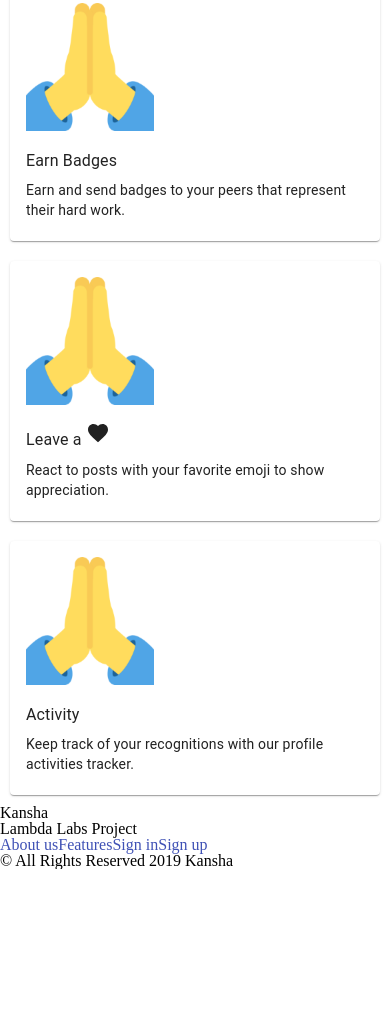
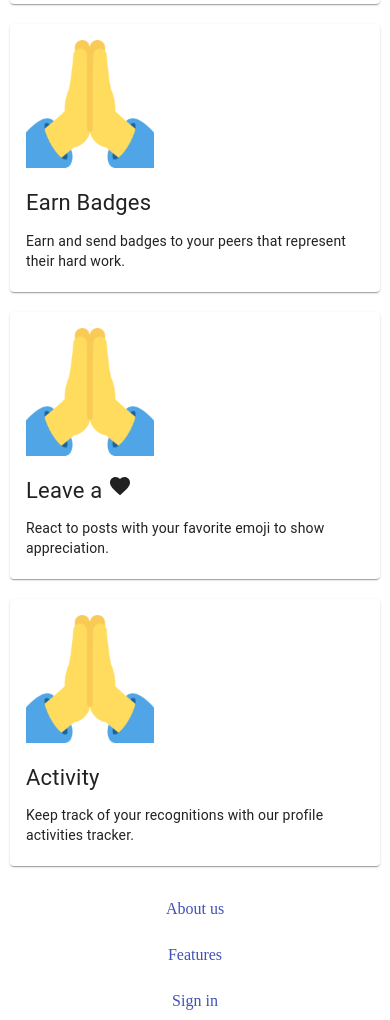
Before and after one commit to rleslie1015/kansha-fe, a React (Create React App) app in the folder react-app/: page / in a window 390 px wide. Shown: the part 1715-2735 px from the top of the page. Before the commit the page ends 2584 px from the top, so only its background shows below. Built offline with nearby package versions, Linux system fonts and the light colour scheme.

Commit message:
fully responsive!
Co-authored-by: AndrewGoenner <drewgoenner@gmail.com>

```diff
--- a/react-app/src/landing/Footer.js
+++ b/react-app/src/landing/Footer.js
@@ -4,7 +4,74 @@ import { Link } from '@material-ui/core';
 
 const useStyles = makeStyles(theme => ({
     root: {
+        fontSize: "16px",
+        [theme.breakpoints.down('sm')]: {
+            display: "flex",
+            flexDirection: "column-reverse",
+            justifyContent: "center",
+            alignItems: "center",
+          },
+          [theme.breakpoints.up('md')]: {
+            display: "flex",
+            flexDirection: "column-reverse",
+            justifyContent: "center",
+            alignItems: "center",
+          },
+          [theme.breakpoints.up('lg')]: {
+            display: "flex",
+            flexDirection: "row",
+            justifyContent: "space-between",
+            margin: "0 6%"
+        }
+    },
+    nav: {
+        [theme.breakpoints.down('sm')]: {
+            display: "flex",
+            flexDirection: "column",
+            justifyContent: "center",
+            alignItems: "center",
+            margin: "10px 0"
+          },
+          [theme.breakpoints.up('lg')]: {
+            display: "flex",
+            fontSize: "16px",
+            flexDirection: "column",
 
+        }
+    },
+    link: {
+        [theme.breakpoints.down('sm')]: {
+           margin: "15px 0"
+          },
+          [theme.breakpoints.up('lg')]: {
+            display: "flex",
+            fontSize: "16px",
+            margin: "6px 0",
+        }
+    },
+    kansha: {
+        [theme.breakpoints.down('sm')]: {
+            display: "none",
+          },
+          [theme.breakpoints.up('md')]: {
+            display: "none",
+        },
+        [theme.breakpoints.up('lg')]: {
+            display: "flex",
+            fontSize: "24px",
+            fontWeight: "600",
+            margin: "20px 0",
+        }
+    },
+    small: {
+        [theme.breakpoints.down('sm')]: {
+            marginTop: "15px",
+            textAlign: "center",
+          },
+          [theme.breakpoints.up('md')]: {
+            marginTop: "15px",
+            textAlign: "center",
+        },
     }
 }))
 
@@ -13,17 +80,19 @@ export default function Footer() {
 
     return(
         <>
-        <div>
-        <h4>Kansha</h4>
-        <h5>Lambda Labs Project</h5>
+        <div className={classes.root}>
+            <div>
+                <h4 className={classes.kansha}>Kansha</h4>
+                <h5 className={classes.order}>Lambda Labs Project</h5>
+            </div>
+            <div className={classes.nav}>
+                <Link className={classes.link} href = '#'>About us</Link>
+                <Link className={classes.link} href = '#'>Features</Link>
+                <Link className={classes.link} href = '#'>Sign in</Link>
+                <Link className={classes.link} href = '#'>Sign up</Link>
+            </div>
         </div>
-        <div>
-        <Link href = '#'>About us</Link>
-        <Link href = '#'>Features</Link>
-        <Link href = '#'>Sign in</Link>
-        <Link href = '#'>Sign up</Link>
-        </div>
-        <small>© All Rights Reserved 2019 Kansha</small>
-        </>
+            <small className={classes.small}>© All Rights Reserved 2019 Kansha</small>
+            </>
     )
 }
--- a/react-app/src/landing/Header.js
+++ b/react-app/src/landing/Header.js
@@ -55,9 +55,7 @@ const useStyles = makeStyles(theme => ({
       [theme.breakpoints.up('md')]: {
 
       },
-      [theme.breakpoints.up('lg')]: {
 
-      }
     },
     root: {
       padding: theme.spacing(1),
--- a/react-app/src/landing/Main.js
+++ b/react-app/src/landing/Main.js
@@ -9,13 +9,16 @@ const useStyles = makeStyles(theme => ({
   root: {
     flexGrow: 1,
     display: 'flex',
-    flexWrap: 'wrap'
+    flexWrap: 'wrap',
+    justifyContent: "center",
   },
   paper: {
     padding: theme.spacing(2),
     margin: '10px',
     width: 500,
-
+  },
+  font: {
+    fontSize: "22px",
   },
   image: {
     width: 128,
@@ -40,9 +43,11 @@ const useStyles = makeStyles(theme => ({
     },
     [theme.breakpoints.up('md')]: {
       margin: "5% 0",
-      textAlign: "center"
+      textAlign: "center",
+      fontSize: "25px",
     },
     [theme.breakpoints.up('lg')]: {
+      fontSize: "25px",
 
     }
   },
@@ -70,7 +75,7 @@ export default function Main () {
           <Grid item xs={12} sm container>
             <Grid item xs container direction="column" spacing={2}>
               <Grid item xs>
-                <Typography gutterBottom variant="subtitle1" fontSize="22px">
+                <Typography gutterBottom variant="subtitle1" className={classes.font}>
                   Send a Reward
                 </Typography>
                 <Typography variant="body2" gutterBottom fontSize="14px">
@@ -92,7 +97,7 @@ export default function Main () {
           <Grid item xs={12} sm container>
             <Grid item xs container direction="column" spacing={2}>
               <Grid item xs>
-                <Typography gutterBottom variant="subtitle1" fontSize="22px">
+                <Typography gutterBottom variant="subtitle1" className={classes.font}>
                   Workspace
                 </Typography>
                 <Typography variant="body2" gutterBottom fontSize="14px">
@@ -114,7 +119,7 @@ export default function Main () {
           <Grid item xs={12} sm container>
             <Grid item xs container direction="column" spacing={2}>
               <Grid item xs>
-                <Typography gutterBottom variant="subtitle1" fontSize="22px" >
+                <Typography gutterBottom variant="subtitle1" className={classes.font} >
                   Admin Access
                 </Typography>
                 <Typography variant="body2" gutterBottom fontSize="14px">
@@ -136,7 +141,7 @@ export default function Main () {
           <Grid item xs={12} sm container>
             <Grid item xs container direction="column" spacing={2}>
               <Grid item xs>
-                <Typography gutterBottom variant="subtitle1" fontSize="22px">
+                <Typography gutterBottom variant="subtitle1" className={classes.font}>
                   Earn Badges
                 </Typography>
                 <Typography variant="body2" gutterBottom fontSize="14px">
@@ -158,7 +163,7 @@ export default function Main () {
           <Grid item xs={12} sm container>
             <Grid item xs container direction="column" spacing={2}>
               <Grid item xs>
-                <Typography gutterBottom variant="subtitle1" fontSize="22px">
+                <Typography gutterBottom variant="subtitle1" className={classes.font}>
                   Leave a <FavoriteIcon />
                 </Typography>
                 <Typography variant="body2" gutterBottom fontSize="14px">
@@ -180,7 +185,7 @@ export default function Main () {
           <Grid item xs={12} sm container>
             <Grid item xs container direction="column" spacing={2}>
               <Grid item xs>
-                <Typography gutterBottom variant="subtitle1" fontSize="22px">
+                <Typography gutterBottom variant="subtitle1" className={classes.font}>
                   Activity
                 </Typography>
                 <Typography variant="body2" gutterBottom fontSize="14px">
```
